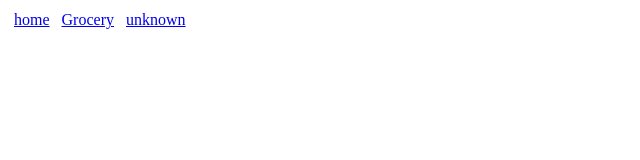
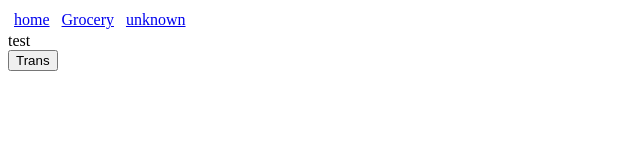
Before and after one commit to Panda0312/aurochs, a React (Create React App) app: page / in a window 1280 px wide. Shown: the top 160 px of the page, without its empty margins (0-640 px from the left). Built offline with nearby package versions, Linux system fonts and the light colour scheme.

Commit message:
use i18n & eslint error fix

```diff
--- a/package.json
+++ b/package.json
@@ -10,9 +10,11 @@
     "@types/node": "^16.18.12",
     "@types/react": "^18.0.27",
     "@types/react-dom": "^18.0.10",
+    "i18next": "^22.4.9",
     "openai": "^3.1.0",
     "react": "^18.2.0",
     "react-dom": "^18.2.0",
+    "react-i18next": "^12.1.5",
     "react-router-dom": "^6.8.1",
     "react-scripts": "5.0.1",
     "recoil": "^0.7.6",
@@ -25,7 +27,7 @@
     "start": "craco start",
     "build": "craco build",
     "test": "craco test",
-    "eject": "craco eject",
+    "eject": "react-scripts eject",
     "prepare": "husky install",
     "lint": "eslint src/**/*.ts src/**/*.tsx",
     "lint:fix": "eslint src/**/*.ts src/**/*.tsx --fix",
@@ -68,6 +70,7 @@
     "@typescript-eslint/eslint-plugin": "^5.51.0",
     "@typescript-eslint/parser": "^5.51.0",
     "eslint": "^8.33.0",
+    "eslint-config-react-app": "^7.0.1",
     "eslint-import-resolver-custom-alias": "^1.3.0",
     "eslint-plugin-import": "^2.27.5",
     "eslint-plugin-prettier": "^4.2.1",
--- /dev/null
+++ b/src/i18n/index.ts
@@ -0,0 +1,13 @@
+import i18n from "i18next";
+import { initReactI18next } from "react-i18next";
+
+i18n.use(initReactI18next).init({
+  resources: {},
+  lng: "en",
+  fallbackLng: "en",
+  interpolation: {
+    escapeValue: false,
+  },
+});
+
+export default i18n;
--- /dev/null
+++ b/src/pages/Entry/index.tsx
@@ -0,0 +1,23 @@
+import { useTranslation } from "react-i18next";
+
+import { Container } from "@/components/common/styled";
+
+const Entry = () => {
+  const { t, i18n } = useTranslation();
+  return (
+    <Container>
+      <div>{t("test")}</div>
+      <button
+        onClick={() => {
+          i18n.language === "en"
+            ? i18n.changeLanguage("cn")
+            : i18n.changeLanguage("en");
+        }}
+      >
+        Trans
+      </button>
+    </Container>
+  );
+};
+
+export default Entry;
--- a/src/pages/Grocery/hooks/useIO.ts
+++ b/src/pages/Grocery/hooks/useIO.ts
@@ -1,5 +1,5 @@
+import { useEffect } from "react";
 import { io } from "socket.io-client";
-import { useEffect } from "react";
 
 export const useIo = () => {
   useEffect(() => {
--- a/src/router/index.tsx
+++ b/src/router/index.tsx
@@ -1,6 +1,7 @@
 import { createBrowserRouter } from "react-router-dom";
 
 import App from "@/App";
+import Entry from "@/pages/Entry";
 import ErrorPage from "@/pages/ErrorPage";
 import Grocery from "@/pages/Grocery";
 
@@ -11,6 +12,10 @@ const router = createBrowserRouter([
     errorElement: <ErrorPage />,
     children: [
       {
+        path: "/",
+        element: <Entry />,
+      },
+      {
         path: "/grocery",
         element: <Grocery />,
       },
```
Also changed, not shown: src/i18n/languages/cn/cn.json (added, +7 -0 lines), src/i18n/languages/en/en.json (added, +7 -0 lines), src/index.tsx (+5 -2 lines), .eslintrc.json, 1 other file (tests, documents, lock files or other folders).
